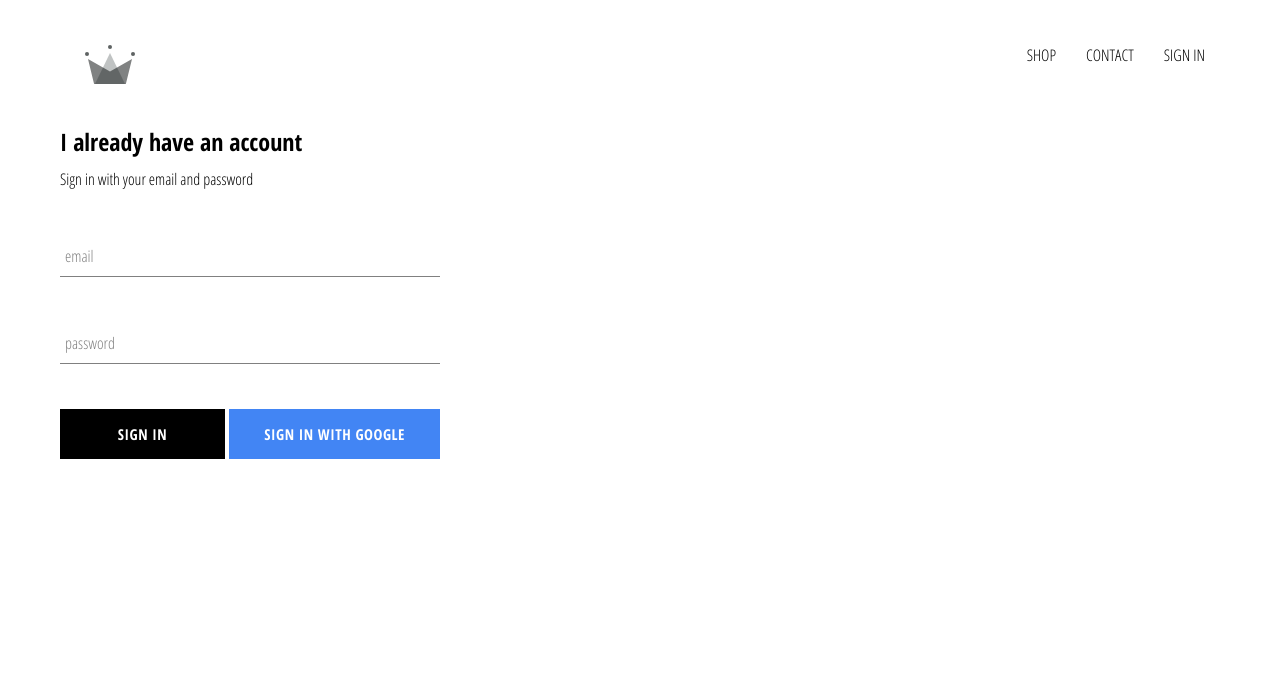
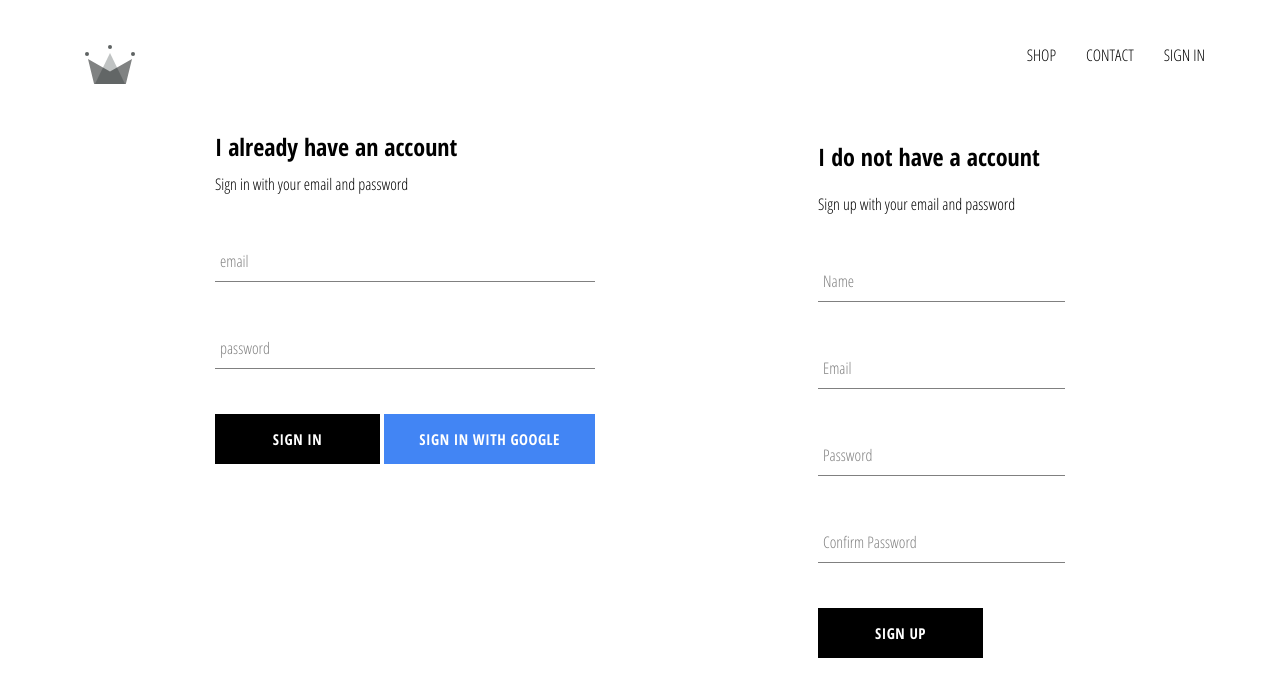
Before and after one commit to linettemanuel/crwn-clothing, a React (Create React App) app: page /signin in a window 1280 px wide. Shown: the top 696 px of the page. Built offline with nearby package versions, Linux system fonts and the light colour scheme; no server answers.

Commit message:
implemented firebase utisl with user sign up and password

```diff
--- a/src/App.js
+++ b/src/App.js
@@ -6,7 +6,7 @@ import HomePage from "./pages/homepage/homepage.component"
 import ShopPage from './pages/shop/shop.component'
 import SignInAndSignUpPage from './pages/signin-and-sign-up/signin-and-sign-up.component'
 import Header from './components/header/header.component'
-import { auth } from './firebase/firebase.utils'
+import { auth, createUserProfileDocument } from './firebase/firebase.utils'
 
 class App extends Component {
   constructor() {
@@ -20,10 +20,22 @@ class App extends Component {
   unsubscribeFromAuth = null
 
   componentDidMount() {
-    this.unsubscribeFromAuth = auth.onAuthStateChanged(user => {
-      this.setState({ currentUser: user})
+    this.unsubscribeFromAuth = auth.onAuthStateChanged(async userAuth => {
+      if(userAuth) {
+        const userRef = await createUserProfileDocument(userAuth);
 
-      console.log(user)
+        userRef.onSnapshot(snapShot => {
+          this.setState({ currentUser: {
+              id: snapShot.id,
+              ...snapShot.data()
+          }}
+          , ()=> console.log(this.state))
+        })
+
+      } else {
+        this.setState({ currentUser: userAuth})
+      }
+
     })
   }
 
--- /dev/null
+++ b/src/components/sign-up/sign-up.component.jsx
@@ -0,0 +1,101 @@
+import React, { Component } from 'react';
+
+import FormInput from '../form-input/form-input.component'
+import CustomButton from '../custom-button/custom-button.component'
+import './sign-up.style.scss'
+import { auth, createUserProfileDocument }  from '../../firebase/firebase.utils';
+
+class SignUp extends Component {
+    constructor(){
+        super()
+
+        this.state = {
+            displayName: '',
+            email:'',
+            password: '',
+            confirmPassword: ''
+        }
+    }
+
+    handleSubmit = async event => {
+        event.preventDefault()
+
+        const { displayName, email, password, confirmPassword } = this.state
+
+        if(password !== confirmPassword){
+            alert('passwords do NOT match!')
+            return
+        }
+
+        try {
+            const { user } = await auth.createUserWithEmailAndPassword(email, password)
+
+            createUserProfileDocument(user, { displayName })
+
+            this.setState({
+                displayName: '',
+                email:'',
+                password: '',
+                confirmPassword: ''
+            })
+
+        } catch (error) {
+            console.log(error)
+
+        }
+
+    }
+
+    handleChange = event => {
+        const { name, value } = event.target;
+
+        this.setState({ [name] : value })
+    }
+
+    render() {
+        const { displayName, email, password, confirmPassword } = this.state
+        return (
+            <div className='sing-up'>
+                <h2 className="title">I do not have a account</h2>
+                <span>Sign up with your email and password</span>
+                <form className='sign-up-form' onSubmit={this.handleSubmit}>
+                    <FormInput
+                        type='text'
+                        name='displayName'
+                        value={displayName}
+                        label='Name'
+                        onChange = {this.handleChange}
+                        required
+                    />
+                    <FormInput
+                        type='email'
+                        name='email'
+                        value={email}
+                        label='Email'
+                        onChange = {this.handleChange}
+                        required
+                    />
+                    <FormInput
+                        type='password'
+                        name='password'
+                        value={password}
+                        label='Password'
+                        onChange = {this.handleChange}
+                        required
+                    />
+                    <FormInput
+                        type='password'
+                        name='confirmPassword'
+                        value={confirmPassword}
+                        label='Confirm Password'
+                        onChange = {this.handleChange}
+                        required
+                    />
+                    <CustomButton type='submit'>SIGN UP</CustomButton>
+                </form>
+            </div>
+        );
+    }
+}
+
+export default SignUp;
--- /dev/null
+++ b/src/components/sign-up/sign-up.style.scss
@@ -0,0 +1,14 @@
+.sign-up {
+    width: 380px;
+    display: flex;
+    flex-direction: column;
+
+    .title {
+        margin: 10px 0;
+    }
+
+    .buttons {
+        display: flex;
+        justify-content: space-between;
+    }
+}
--- a/src/firebase/firebase.utils.js
+++ b/src/firebase/firebase.utils.js
@@ -13,6 +13,33 @@ const config = {
     appId: "1:290146775840:web:61ec5b0b7ee170ead15d45"
   };
 
+export const createUserProfileDocument = async (userAuth, additionalData) => {
+  if(!userAuth) return;
+
+  const userRef = firestore.doc(`user/${userAuth.uid}`);
+
+  const snapShot = await userRef.get();
+
+  if (!snapShot.exists) {
+    const { displayName, email } = userAuth;
+    const createdAt = new Date();
+
+    try {
+      await userRef.set({
+        displayName,
+        email,
+        createdAt,
+        ...additionalData
+      })
+    } catch (error) {
+      console.log('Error creating user', error.message);
+    }
+  }
+
+  return userRef
+
+}
+
 firebase.initializeApp(config);
 
 
--- a/src/pages/signin-and-sign-up/signin-and-sign-up.component.jsx
+++ b/src/pages/signin-and-sign-up/signin-and-sign-up.component.jsx
@@ -3,10 +3,13 @@ import React from 'react';
 import './signin-and-sign-up.style.scss'
 
 import SignIn from '../../components/sign-in/sign-in.component'
+import SignUp from '../../components/sign-up/sign-up.component'
+
 
 const SignInAndSignUpPage = () => (
-    <div className="signin-and-sign-up">
+    <div className="sign-in-and-sign-up">
         <SignIn />
+        <SignUp />
     </div>
 
 )
--- a/src/pages/signin-and-sign-up/signin-and-sign-up.style.scss
+++ b/src/pages/signin-and-sign-up/signin-and-sign-up.style.scss
@@ -0,0 +1,6 @@
+.sign-in-and-sign-up {
+    width: 850px;
+    display: flex;
+    justify-content: space-between;
+    margin: 30px auto;
+}
```
